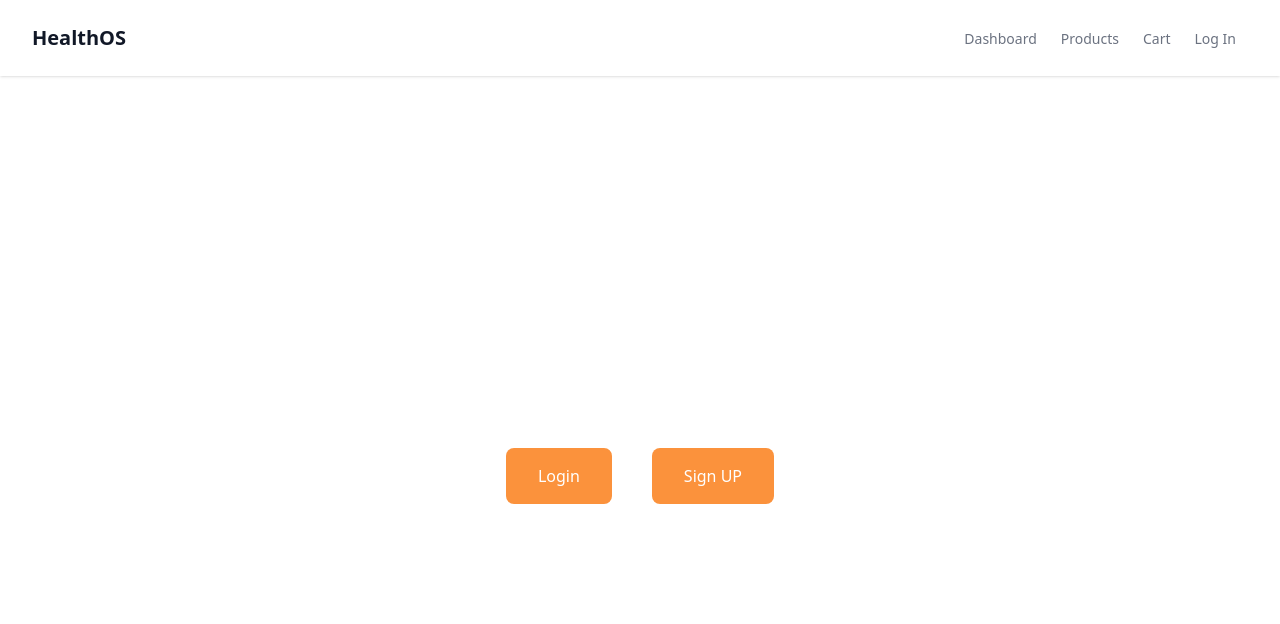
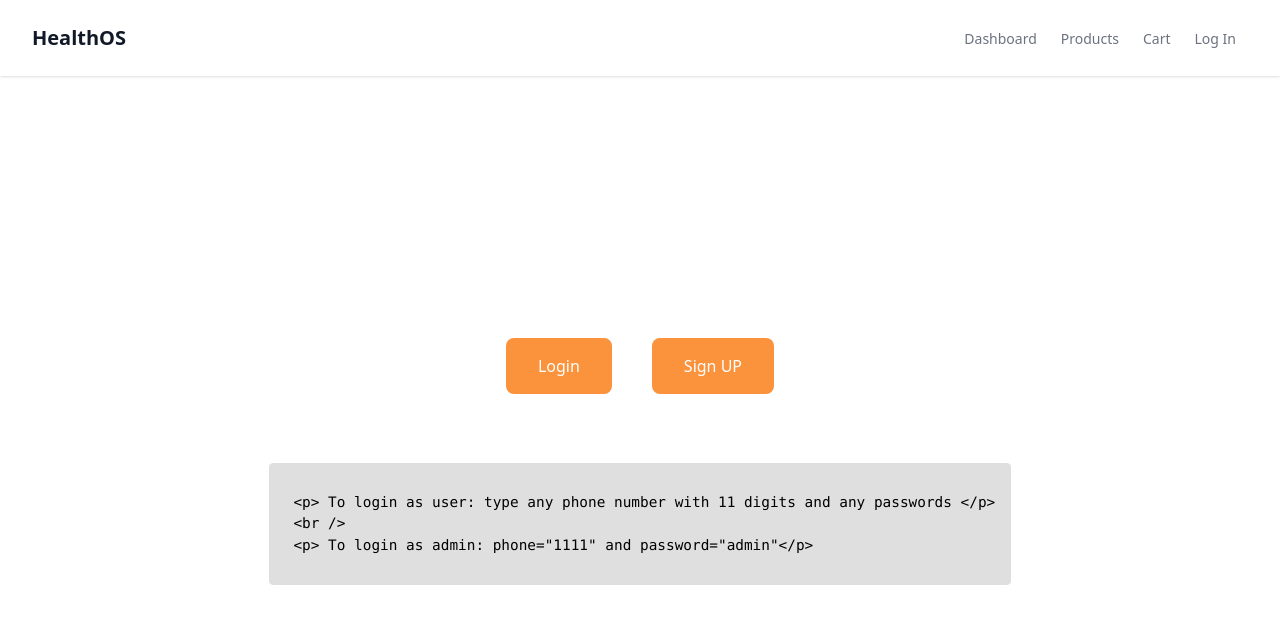
Before and after one commit to alifhaider/healthos-demo, a Next.js app: page / in a window 1280 px wide. Shown: the top 624 px of the page. Built offline with nearby package versions, Linux system fonts and the light colour scheme.

Commit message:
login information added to homepage

```diff
--- a/contexts/cart-context.tsx
+++ b/contexts/cart-context.tsx
@@ -15,7 +15,6 @@ const CartContext = React.createContext<
 >(undefined)
 
 function CartReducer(state: State, action: Action) {
-  console.log(state, action)
   switch (action.type) {
     case 'add':
       return {
--- /dev/null
+++ b/contexts/user-context.tsx
@@ -0,0 +1 @@
+import * as React from 'react'
--- a/pages/_app.tsx
+++ b/pages/_app.tsx
@@ -1,7 +1,6 @@
 import '../styles/globals.css'
 import type { AppProps } from 'next/app'
 import Header from '../components/header'
-import { createContext, useContext, useState } from 'react'
 
 import { CartProvider } from '../contexts/cart-context'
 
--- a/pages/index.tsx
+++ b/pages/index.tsx
@@ -12,7 +12,7 @@ export default function Home() {
         <link rel="icon" href="/favicon.ico" />
       </Head>
       <main className="max-w-7xl mx-auto flex flex-col min-h-screen items-center justify-center">
-        <div className="flex gap-10">
+        <div className="flex gap-10 mb-10">
           <Link
             className="px-8 py-4 bg-orange-400 text-white rounded-lg"
             href="/login"
@@ -26,6 +26,26 @@ export default function Home() {
             Sign UP
           </Link>
         </div>
+        <pre
+          data-line-numbers="true"
+          data-lang="tsx"
+          style={{
+            backgroundColor: '#dfdfdf',
+            borderRadius: '0.3em',
+            fontSize: '0.9em',
+            margin: '2em 0',
+            overflowX: 'auto',
+            padding: '0.5em',
+          }}
+        >
+          <code>
+            {`
+  <p> To login as user: type any phone number with 11 digits and any passwords </p>
+  <br />
+  <p> To login as admin: phone="1111" and password="admin"</p>
+  `}
+          </code>
+        </pre>
       </main>
     </>
   )
```
Also changed, not shown: 1 other file (tests, documents, lock files or other folders).
